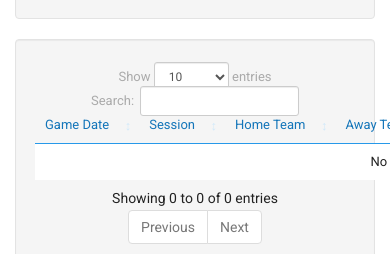
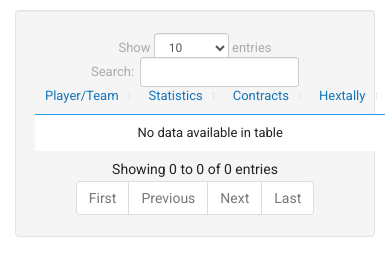
Before and after one commit to war-on-ice/woi-web, a Flask app: template app/templates/index.html in a window 390 px wide; the page is wider, and only the part inside the window is pictured. Shown: the part 903-1157 px from the top of that part. Run offline with Flask 2, Linux system fonts and the light colour scheme; the template is opened without the code that fills it, so the values that code supplies are empty; parts of the project's set-up code (start-up, migrations or seed data) failed here and were passed over; some libraries are stand-ins or nearby versions.

Commit message:
Changed search table on front page to no longer be an iframe

```diff
--- a/app/templates/index.html
+++ b/app/templates/index.html
@@ -1,20 +1,38 @@
 {% extends "wrappers/wrapper.html" %}
 {% block title %}Home{% endblock %}
 {% block content %}
+<div class="row">
+    <div class="col-md-12">
+        <div class="well">
+            <h3 class="text-center">Game Table</h3>
+            {% include "tables/livegames.html" %}
+        </div>
+    </div>
+</div>
 <div class="row">
 	<div class="col-md-4 col-sm-12">
 		<img src="{{ url_for('static', filename='img/LogoLightBlue1.png') }}" alt="logo" class="img-responsive">
 	</div>
 	<div class="col-md-8 col-sm-12">
 		<div class="well">
-			<iframe id="searchframe" style="border:none;" height="300px" width="100%" src="http://war-on-ice.com/search.html" onload="iframeLoaded()"></iframe>
-		</div>
-	</div>
-</div>
-<div class="row">
-	<div class="col-md-12">
-		<div class="well">
-			{% include "tables/livegames.html" %}
+			<table id="search" class="table table-striped table-condensed table-hover">
+                <thead>
+                    <th>Player/Team</th>
+                    <th>Statistics</th>
+                    <th>Contracts</th>
+                    <th>Hextally</th>
+                </thead>
+                <tbody>
+                    {% for line in search %}
+                    <tr>
+                        <td>{{ line.0 }}</td>
+                        <td><a href="statistics?search={{ line.1 }}">Statistics</a></td>
+                        <td><a href="contracts?search={{ line.1 }}">Contracts</a></td>
+                        <td><a href="hextally?search={{ line.1 }}">Hextally</a></td>
+                    </tr>
+                    {% endfor %}
+                </tbody>
+            </table>
 		</div>
 	</div>
 </div>
@@ -40,5 +58,12 @@
 {% endblock %}
 
 {% block page_js %}
-
+<script type="text/javascript">
+    $(document).ready(function() {
+        $("#search").DataTable({
+            "aaSorting": [],
+            "pagingType": "full"
+        });
+    })
+</script>
 {% endblock %}
```
Also changed, not shown: app/views.py (+20 -2 lines).
